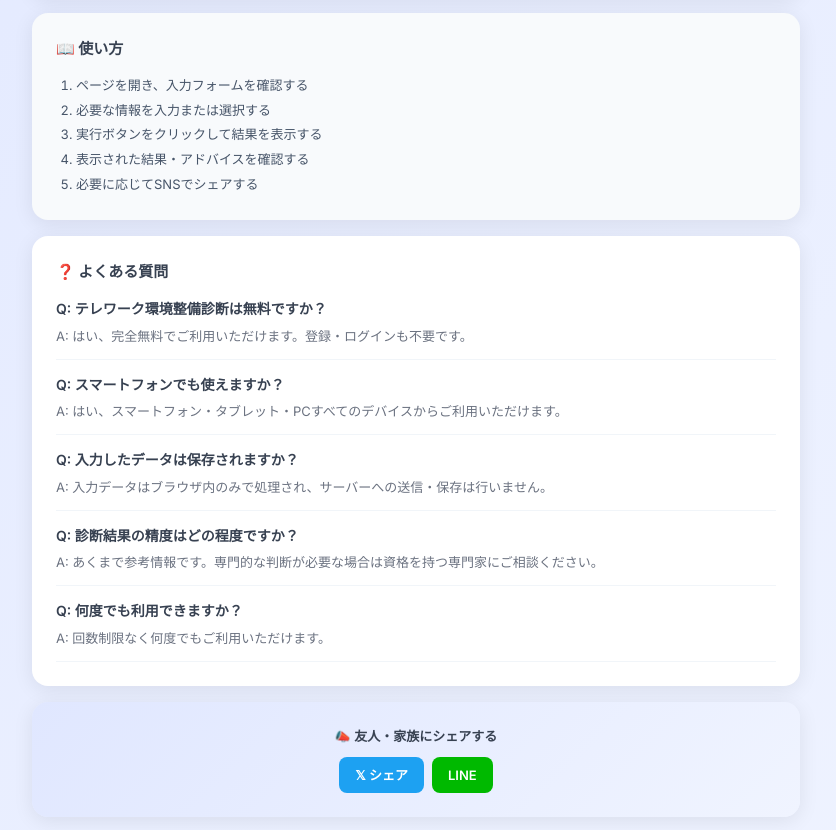
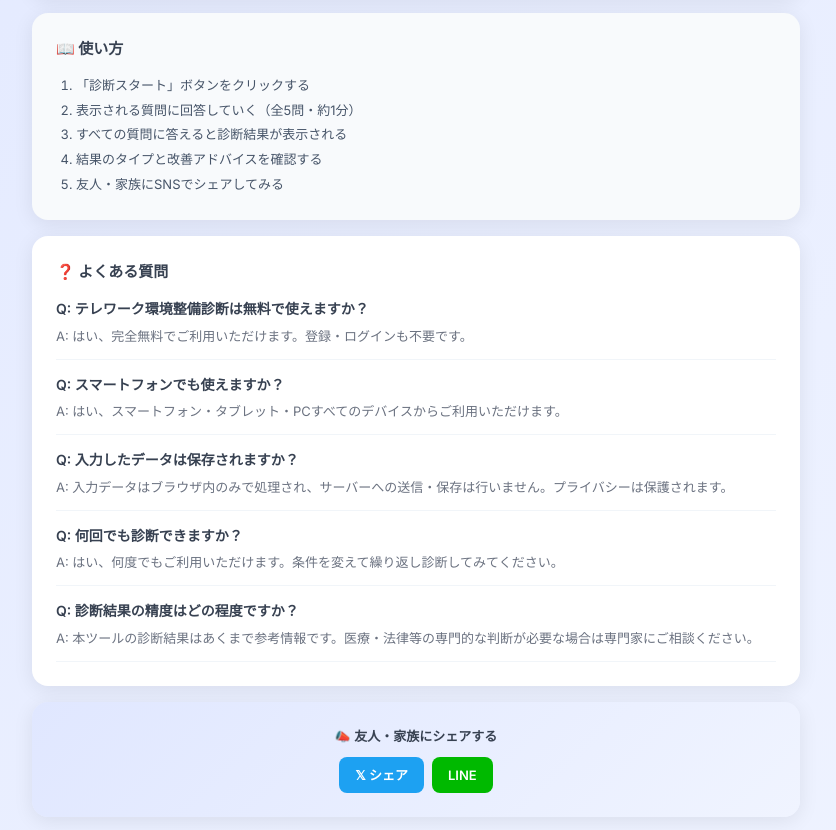
Before and after one commit to appadaycreator/remote-work-setup-advisor, a plain HTML site: page index.html in a window 1280 px wide. Shown: the part 692-1522 px from the top of the page, without its empty margins (224-1060 px from the left). Drawn offline with Linux system fonts and the light colour scheme.

Commit message:
feat: improve quality FAQ/HOW_TO/SNS/template

```diff
--- a/index.html
+++ b/index.html
@@ -27,7 +27,7 @@
     <!-- AdSense -->
     <script async src="https://pagead2.googlesyndication.com/pagead/js/adsbygoogle.js?client=ca-pub-8427583028015858" crossorigin="anonymous"></script>
     <script type="application/ld+json">{"@context":"https://schema.org","@type":"WebApplication","name":"テレワーク環境整備診断","description":"テレワーク歴・悩み・予算からデスク・チェア・モニター等の環境整備の優先順位をアドバイス。登録不要・完全無料でご利用いただけます。","url":"https://appadaycreator.com/remote-work-setup-advisor/","applicationCategory":"UtilityApplication","operatingSystem":"Any","inLanguage":"ja","offers":{"@type":"Offer","price":"0","priceCurrency":"JPY"},"author":{"@type":"Organization","name":"AppADayCreator","url":"https://appadaycreator.com/"}}</script>
-    <script type="application/ld+json">{"@context": "https://schema.org", "@type": "FAQPage", "mainEntity": [{"@type": "Question", "name": "テレワーク環境整備診断は無料ですか？", "acceptedAnswer": {"@type": "Answer", "text": "はい、完全無料でご利用いただけます。登録・ログインも不要です。"}}, {"@type": "Question", "name": "スマートフォンでも使えますか？", "acceptedAnswer": {"@type": "Answer", "text": "はい、スマートフォン・タブレット・PCすべてのデバイスからご利用いただけます。"}}, {"@type": "Question", "name": "入力したデータは保存されますか？", "acceptedAnswer": {"@type": "Answer", "text": "入力データはブラウザ内のみで処理され、サーバーへの送信・保存は行いません。"}}, {"@type": "Question", "name": "診断結果の精度はどの程度ですか？", "acceptedAnswer": {"@type": "Answer", "text": "あくまで参考情報です。専門的な判断が必要な場合は資格を持つ専門家にご相談ください。"}}, {"@type": "Question", "name": "何度でも利用できますか？", "acceptedAnswer": {"@type": "Answer", "text": "回数制限なく何度でもご利用いただけます。"}}]}</script>
+    <script type="application/ld+json">{"@context": "https://schema.org", "@type": "FAQPage", "mainEntity": [{"@type": "Question", "name": "テレワーク環境整備診断は無料で使えますか？", "acceptedAnswer": {"@type": "Answer", "text": "はい、完全無料でご利用いただけます。登録・ログインも不要です。"}}, {"@type": "Question", "name": "スマートフォンでも使えますか？", "acceptedAnswer": {"@type": "Answer", "text": "はい、スマートフォン・タブレット・PCすべてのデバイスからご利用いただけます。"}}, {"@type": "Question", "name": "入力したデータは保存されますか？", "acceptedAnswer": {"@type": "Answer", "text": "入力データはブラウザ内のみで処理され、サーバーへの送信・保存は行いません。プライバシーは保護されます。"}}, {"@type": "Question", "name": "何回でも診断できますか？", "acceptedAnswer": {"@type": "Answer", "text": "はい、何度でもご利用いただけます。条件を変えて繰り返し診断してみてください。"}}, {"@type": "Question", "name": "診断結果の精度はどの程度ですか？", "acceptedAnswer": {"@type": "Answer", "text": "本ツールの診断結果はあくまで参考情報です。医療・法律等の専門的な判断が必要な場合は専門家にご相談ください。"}}]}</script>
     <style>
         * { margin: 0; padding: 0; box-sizing: border-box; }
         body { font-family: 'Inter', 'Noto Sans JP', sans-serif; background: linear-gradient(135deg, #E0E7FF 0%, #F0F4FF 100%); min-height: 100vh; color: #333; line-height: 1.6; }
@@ -105,11 +105,11 @@
         <div class="card" style="margin-top:8px;background:#f8fafc;">
             <h2 style="font-size:15px;font-weight:700;margin-bottom:12px;color:#374151;">📖 使い方</h2>
             <ol style="padding-left:20px;font-size:13px;color:#475569;line-height:1.9;">
-                <li>ページを開き、入力フォームを確認する</li>
-                <li>必要な情報を入力または選択する</li>
-                <li>実行ボタンをクリックして結果を表示する</li>
-                <li>表示された結果・アドバイスを確認する</li>
-                <li>必要に応じてSNSでシェアする</li>
+                <li>「診断スタート」ボタンをクリックする</li>
+                <li>表示される質問に回答していく（全5問・約1分）</li>
+                <li>すべての質問に答えると診断結果が表示される</li>
+                <li>結果のタイプと改善アドバイスを確認する</li>
+                <li>友人・家族にSNSでシェアしてみる</li>
             </ol>
         </div>
 
@@ -118,7 +118,7 @@
             <h2 style="font-size:15px;font-weight:700;margin-bottom:14px;color:#374151;">❓ よくある質問</h2>
             <div style="display:flex;flex-direction:column;gap:14px;">
             <div style="border-bottom:1px solid #f1f5f9;padding-bottom:12px;">
-              <p style="font-size:14px;font-weight:600;color:#374151;margin-bottom:4px;">Q: テレワーク環境整備診断は無料ですか？</p>
+              <p style="font-size:14px;font-weight:600;color:#374151;margin-bottom:4px;">Q: テレワーク環境整備診断は無料で使えますか？</p>
               <p style="font-size:13px;color:#6b7280;line-height:1.7;">A: はい、完全無料でご利用いただけます。登録・ログインも不要です。</p>
             </div>
             <div style="border-bottom:1px solid #f1f5f9;padding-bottom:12px;">
@@ -127,15 +127,15 @@
             </div>
             <div style="border-bottom:1px solid #f1f5f9;padding-bottom:12px;">
               <p style="font-size:14px;font-weight:600;color:#374151;margin-bottom:4px;">Q: 入力したデータは保存されますか？</p>
-              <p style="font-size:13px;color:#6b7280;line-height:1.7;">A: 入力データはブラウザ内のみで処理され、サーバーへの送信・保存は行いません。</p>
+              <p style="font-size:13px;color:#6b7280;line-height:1.7;">A: 入力データはブラウザ内のみで処理され、サーバーへの送信・保存は行いません。プライバシーは保護されます。</p>
+            </div>
+            <div style="border-bottom:1px solid #f1f5f9;padding-bottom:12px;">
+              <p style="font-size:14px;font-weight:600;color:#374151;margin-bottom:4px;">Q: 何回でも診断できますか？</p>
+              <p style="font-size:13px;color:#6b7280;line-height:1.7;">A: はい、何度でもご利用いただけます。条件を変えて繰り返し診断してみてください。</p>
             </div>
             <div style="border-bottom:1px solid #f1f5f9;padding-bottom:12px;">
               <p style="font-size:14px;font-weight:600;color:#374151;margin-bottom:4px;">Q: 診断結果の精度はどの程度ですか？</p>
-              <p style="font-size:13px;color:#6b7280;line-height:1.7;">A: あくまで参考情報です。専門的な判断が必要な場合は資格を持つ専門家にご相談ください。</p>
-            </div>
-            <div style="border-bottom:1px solid #f1f5f9;padding-bottom:12px;">
-              <p style="font-size:14px;font-weight:600;color:#374151;margin-bottom:4px;">Q: 何度でも利用できますか？</p>
-              <p style="font-size:13px;color:#6b7280;line-height:1.7;">A: 回数制限なく何度でもご利用いただけます。</p>
+              <p style="font-size:13px;color:#6b7280;line-height:1.7;">A: 本ツールの診断結果はあくまで参考情報です。医療・法律等の専門的な判断が必要な場合は専門家にご相談ください。</p>
             </div>
             </div>
         </div>
```
